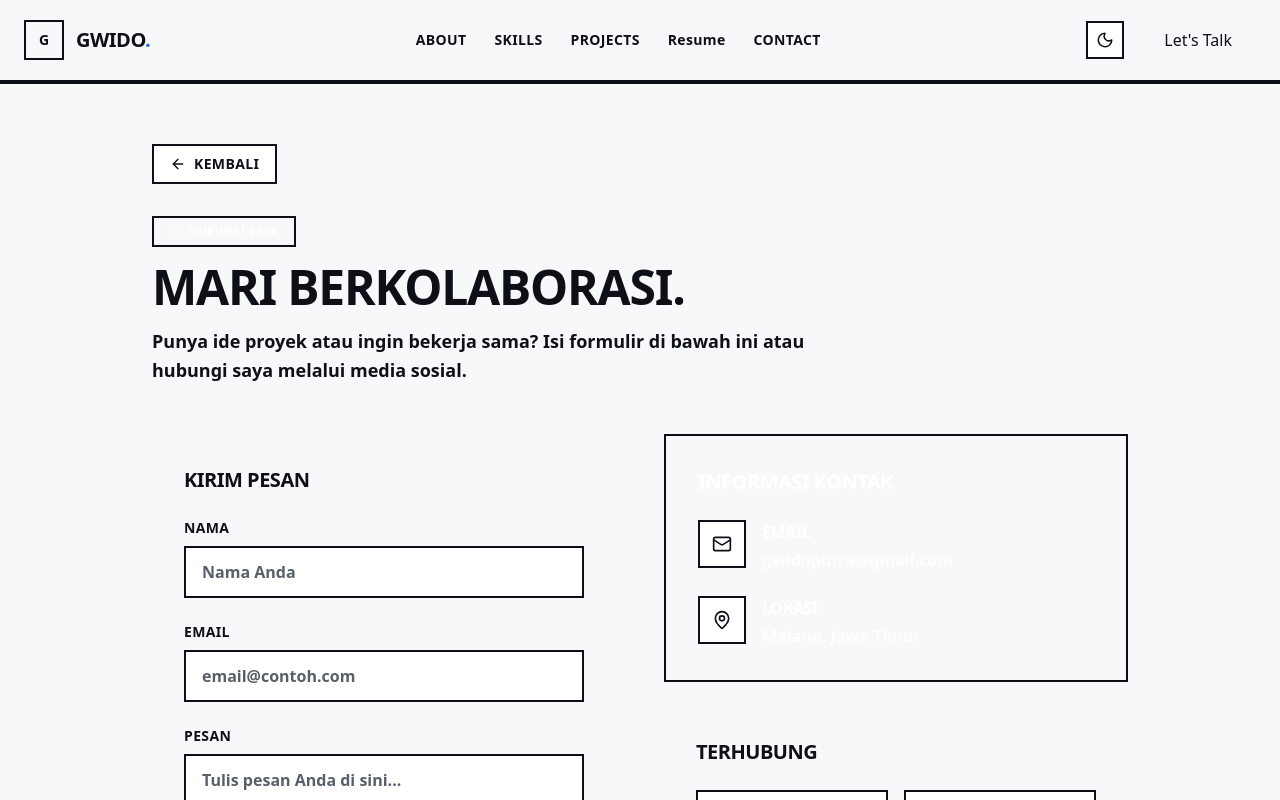
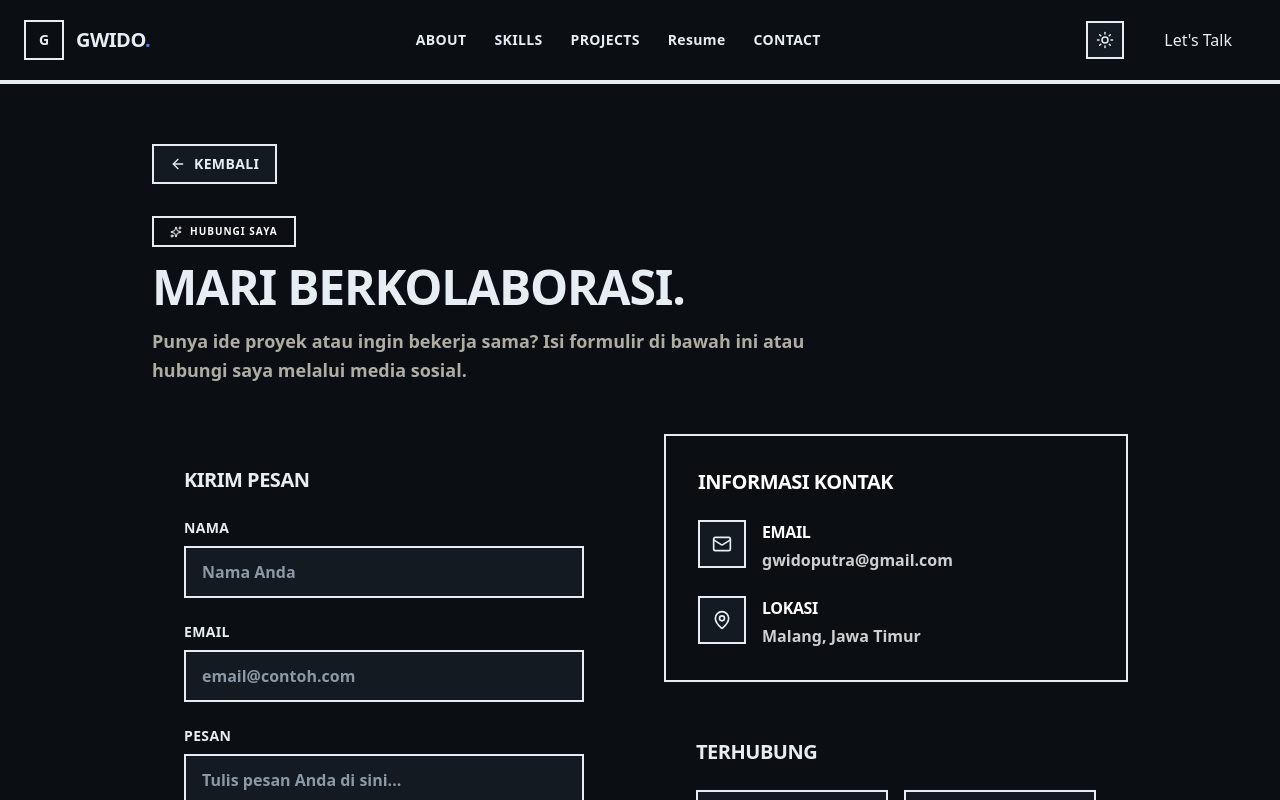
Before and after one commit to GwidoPutra/gwido-portofolio, a React (Vite) app: page /contact in a window 1280 px wide. Shown: the top 800 px of the page. Built offline with nearby package versions, Linux system fonts and the light colour scheme.

Commit message:
feat(theme): jadikan dark sebagai tema default dan sinkronkan Toaster
ThemeContext kini default ke dark saat pertama load tanpa bergantung pada prefers-color-scheme. Toaster sonner mengikuti tema aktif dengan warna surface/border yang sama.

```diff
--- a/src/contexts/ThemeContext.tsx
+++ b/src/contexts/ThemeContext.tsx
@@ -13,9 +13,10 @@ export function ThemeProvider({ children }: { children: ReactNode }) {
   const [theme, setTheme] = useState<Theme>(() => {
     if (typeof window !== 'undefined') {
       const saved = localStorage.getItem('theme')
-      return (saved as Theme) || (window.matchMedia('(prefers-color-scheme: dark)').matches ? 'dark' : 'light')
+      // Dark is the default theme on first load.
+      return (saved as Theme) || 'dark'
     }
-    return 'light'
+    return 'dark'
   })
 
   useEffect(() => {
--- a/src/routes/__root.tsx
+++ b/src/routes/__root.tsx
@@ -1,7 +1,7 @@
 import { createRootRoute, useLocation, Outlet } from '@tanstack/react-router'
 import { Toaster } from "sonner"
 import { AnimatePresence, motion } from 'framer-motion'
-import { ThemeProvider } from '../contexts/ThemeContext'
+import { ThemeProvider, useTheme } from '../contexts/ThemeContext'
 
 import '../styles.css'
 
@@ -27,7 +27,25 @@ function RootComponent() {
         </motion.div>
       </AnimatePresence>
 
-      <Toaster position="top-right" richColors />
+      <ThemedToaster />
     </ThemeProvider>
   )
 }
+
+// Toaster mengikuti tema aktif dan memakai warna surface/border yang sama.
+function ThemedToaster() {
+  const { theme } = useTheme()
+  return (
+    <Toaster
+      position="top-right"
+      theme={theme}
+      toastOptions={{
+        style: {
+          background: 'var(--surface)',
+          color: 'var(--foreground)',
+          border: '1px solid var(--border)',
+        },
+      }}
+    />
+  )
+}
```
